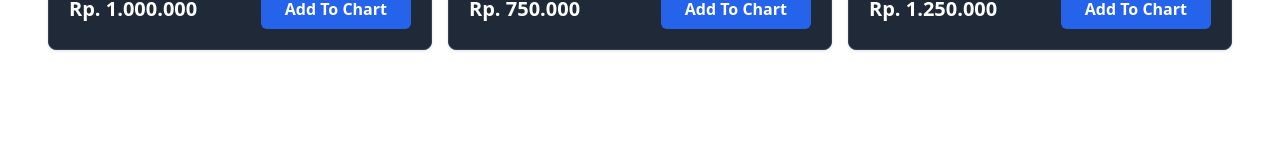
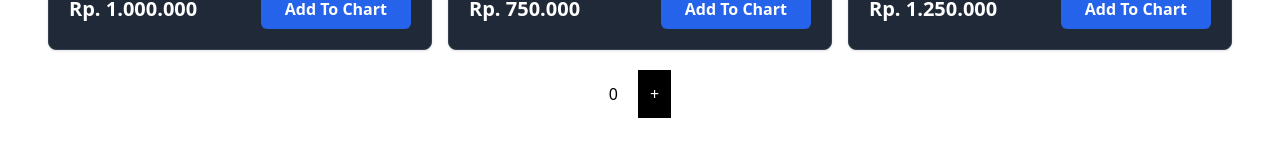
Before and after one commit to daffaabp/my-react-app, a React (Vite) app: page /products in a window 1280 px wide. Shown: the part 607-764 px from the top of the page. Built offline with nearby package versions, Linux system fonts and the light colour scheme.

Commit message:
penggunaan state pada Counter

```diff
--- /dev/null
+++ b/src/components/Fragments/Counter.jsx
@@ -0,0 +1,25 @@
+import React from "react"
+
+class Counter extends React.Component {
+
+  // StateLess menggunakan Function Compoent
+  // Statefull menggunakan Class Component
+
+  constructor(props) {
+    super(props);
+    this.state = {
+      count: 0,
+    };
+  }
+
+  render() {
+    return(
+      <div className="flex items-center">
+        <h1 className="mr-5">{this.state.count}</h1>
+        <button className="bg-black text-white p-3" onClick={() => this.setState({count: this.state.count + 1})}>+</button>
+      </div>
+    );
+  }
+}
+
+export default Counter;
--- a/src/pages/products.jsx
+++ b/src/pages/products.jsx
@@ -1,6 +1,7 @@
 import { Fragment } from "react";
 import CardProduct from "../components/Fragments/CardProduct";
 import Button from "../components/Elements/Button";
+import Counter from "../components/Fragments/Counter";
 
 const products = [
   {
@@ -59,6 +60,10 @@ const ProductsPage = () => {
         ))}
       </div>
 
+      <div className="flex w-100 justify-center">
+        <Counter />
+      </div>
+
     </Fragment>
   );
 }
```
